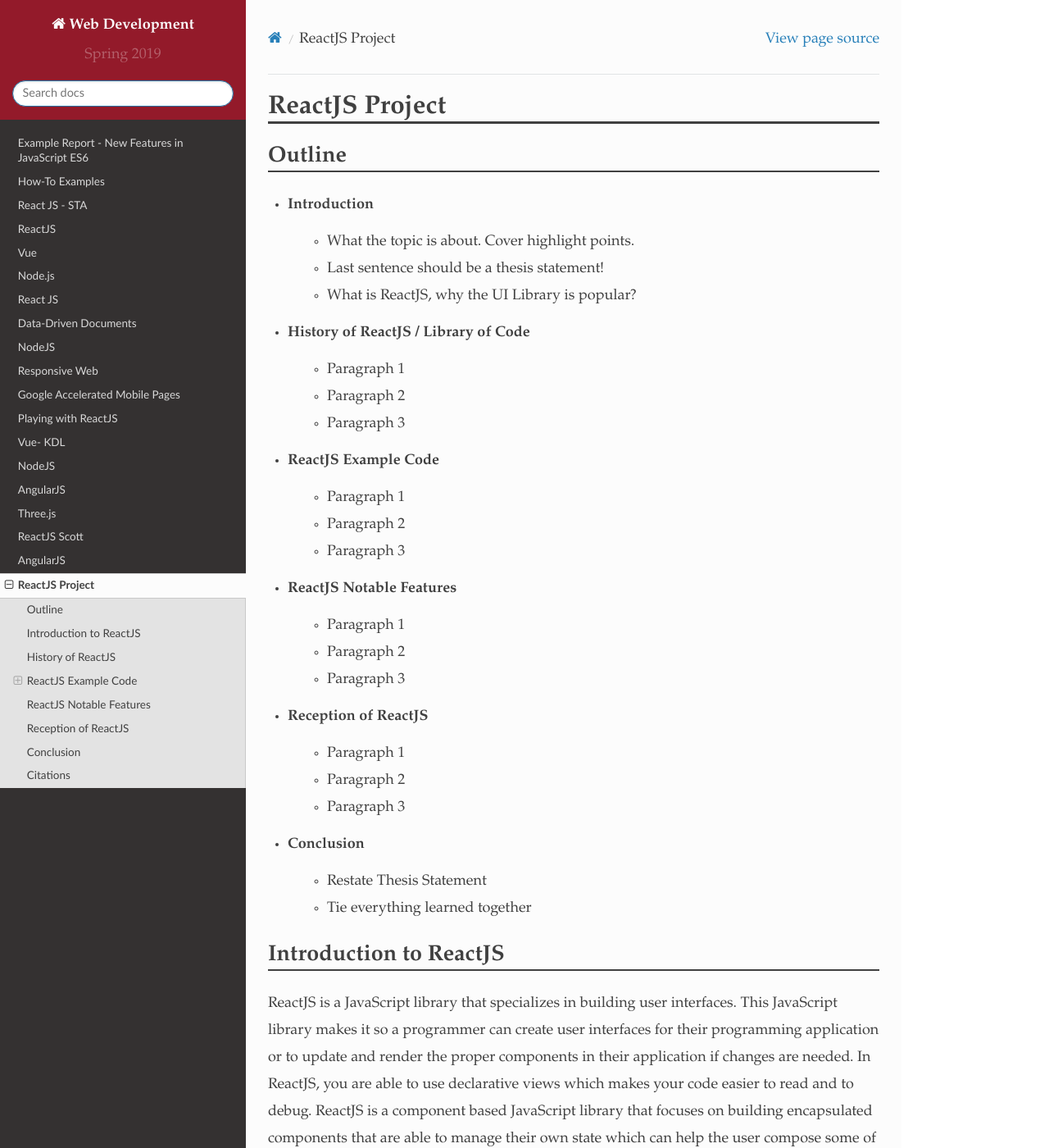
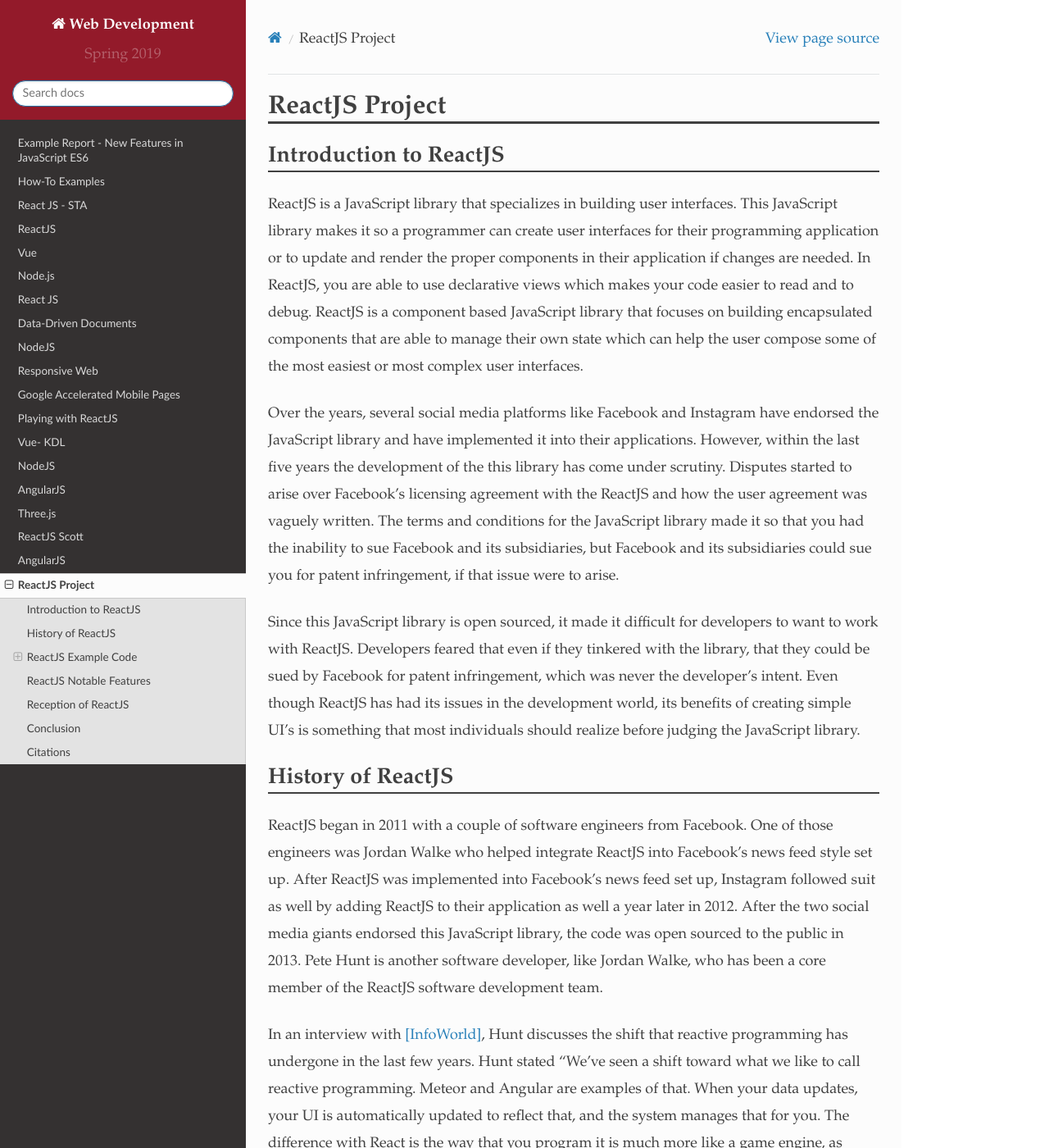
Before and after one commit to pvcraven/2019_spring_web_dev, a Sphinx documentation site: the page built from source/final/taylor/index.rst, in a window 1280 px wide and 1400 px high. Shown: the whole window at 82% size. Built offline with Sphinx 7.4.7 and the Read the Docs theme 2.0.0, drawn with Linux system fonts in a browser that asks for light colours.

Commit message:
Fixed Errors for Clean Build, Removed Outline

```diff
--- a/source/final/taylor/index.rst
+++ b/source/final/taylor/index.rst
@@ -1,36 +1,5 @@
 ReactJS Project
 ======================
-
-Outline
--------
-* Introduction
-    * What the topic is about. Cover highlight points.
-    * Last sentence should be a thesis statement!
-    * What is ReactJS, why the UI Library is popular?
-
-* History of ReactJS / Library of Code
-    * Paragraph 1
-    * Paragraph 2
-    * Paragraph 3
-
-* ReactJS Example Code
-    * Paragraph 1
-    * Paragraph 2
-    * Paragraph 3
-
-* ReactJS Notable Features
-    * Paragraph 1
-    * Paragraph 2
-    * Paragraph 3
-
-* Reception of ReactJS
-    * Paragraph 1
-    * Paragraph 2
-    * Paragraph 3
-
-* Conclusion
-    * Restate Thesis Statement
-    * Tie everything learned together
 
 Introduction to ReactJS
 -----------------------
```
